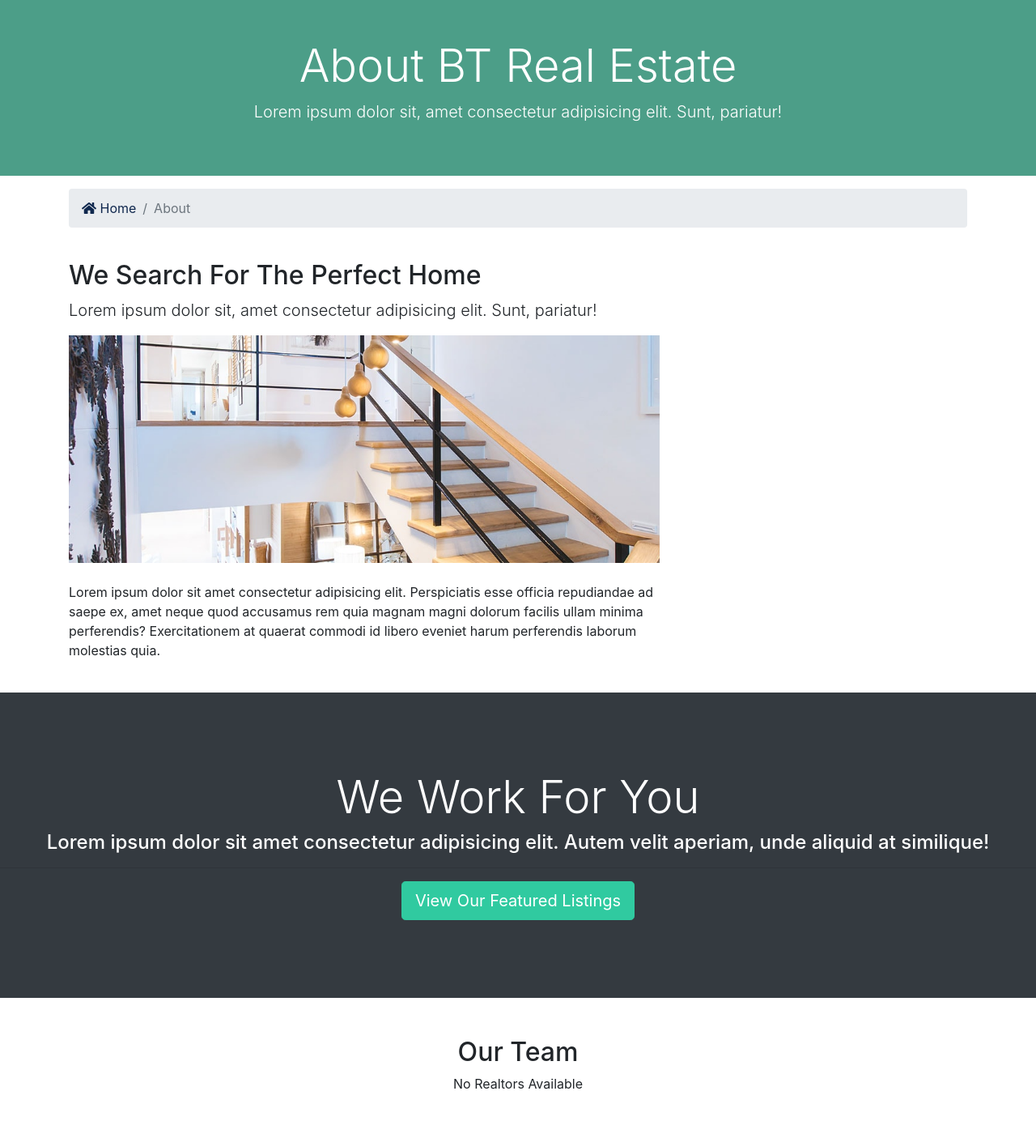
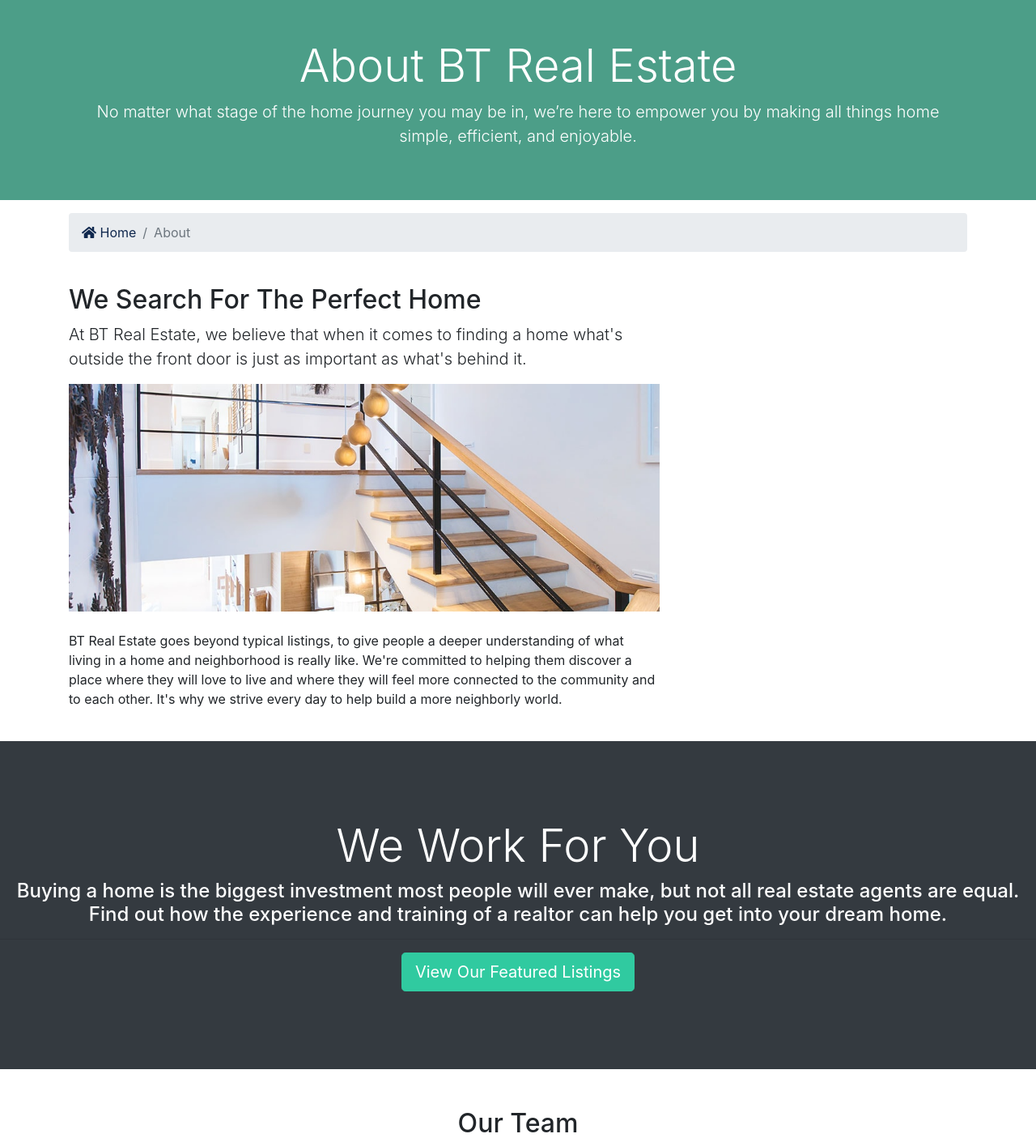
Before and after one commit to cierrajohnsoncarter/RealEstateWebsite, a Django app: page /about in a window 1280 px wide. Shown: the part 128-1533 px from the top of the page at 81% size. Run offline with Django 3.2, Linux system fonts and the light colour scheme; data that the repository does not hold is empty; some libraries are stand-ins or nearby versions.

Commit message:
added copy to html pages

```diff
--- a/templates/listings/listings.html
+++ b/templates/listings/listings.html
@@ -9,8 +9,7 @@
       <div class="col-md-12">
         <h1 class="display-4">Browse Our Properties</h1>
         <p class="lead">
-          Lorem ipsum dolor sit, amet consectetur adipisicing elit. Sunt,
-          pariatur!
+          With the most complete source of homes for sale & real estate near you
         </p>
       </div>
     </div>
--- a/templates/pages/about.html
+++ b/templates/pages/about.html
@@ -10,8 +10,9 @@
       <div class="col-md-12">
         <h1 class="display-4">About BT Real Estate</h1>
         <p class="lead">
-          Lorem ipsum dolor sit, amet consectetur adipisicing elit. Sunt,
-          pariatur!
+          No matter what stage of the home journey you may be in, we’re here to
+          empower you by making all things home simple, efficient, and
+          enjoyable.
         </p>
       </div>
     </div>
@@ -38,16 +39,18 @@
       <div class="col-md-8">
         <h2>We Search For The Perfect Home</h2>
         <p class="lead">
-          Lorem ipsum dolor sit, amet consectetur adipisicing elit. Sunt,
-          pariatur!
+          At BT Real Estate, we believe that when it comes to finding a home
+          what's outside the front door is just as important as what's behind
+          it.
         </p>
         <img src="{% static 'img/about.jpg' %}" alt="" />
         <p class="mt-4">
-          Lorem ipsum dolor sit amet consectetur adipisicing elit. Perspiciatis
-          esse officia repudiandae ad saepe ex, amet neque quod accusamus rem
-          quia magnam magni dolorum facilis ullam minima perferendis?
-          Exercitationem at quaerat commodi id libero eveniet harum perferendis
-          laborum molestias quia.
+          BT Real Estate goes beyond typical listings, to give people a deeper
+          understanding of what living in a home and neighborhood is really
+          like. We're committed to helping them discover a place where they will
+          love to live and where they will feel more connected to the community
+          and to each other. It's why we strive every day to help build a more
+          neighborly world.
         </p>
       </div>
       <div class="col-md-4">
@@ -76,8 +79,9 @@
 <section id="work" class="bg-dark text-white text-center">
   <h2 class="display-4">We Work For You</h2>
   <h4>
-    Lorem ipsum dolor sit amet consectetur adipisicing elit. Autem velit
-    aperiam, unde aliquid at similique!
+    Buying a home is the biggest investment most people will ever make, but not
+    all real estate agents are equal. Find out how the experience and training
+    of a realtor can help you get into your dream home.
   </h4>
   <hr />
   <a href="listings.html" class="btn btn-secondary text-white btn-lg"
```
Also changed, not shown: templates/pages/index.html (+10 -12 lines).
